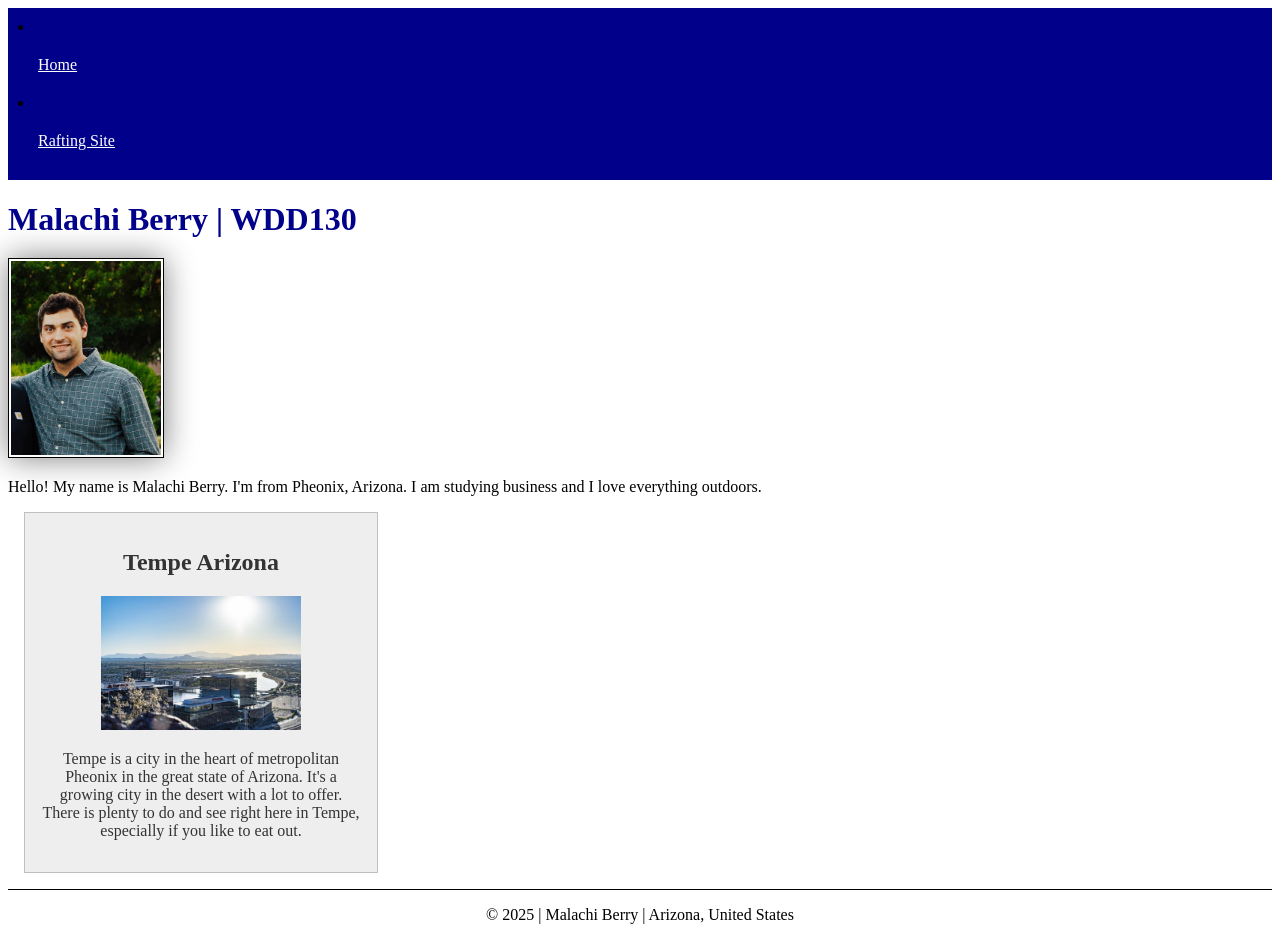
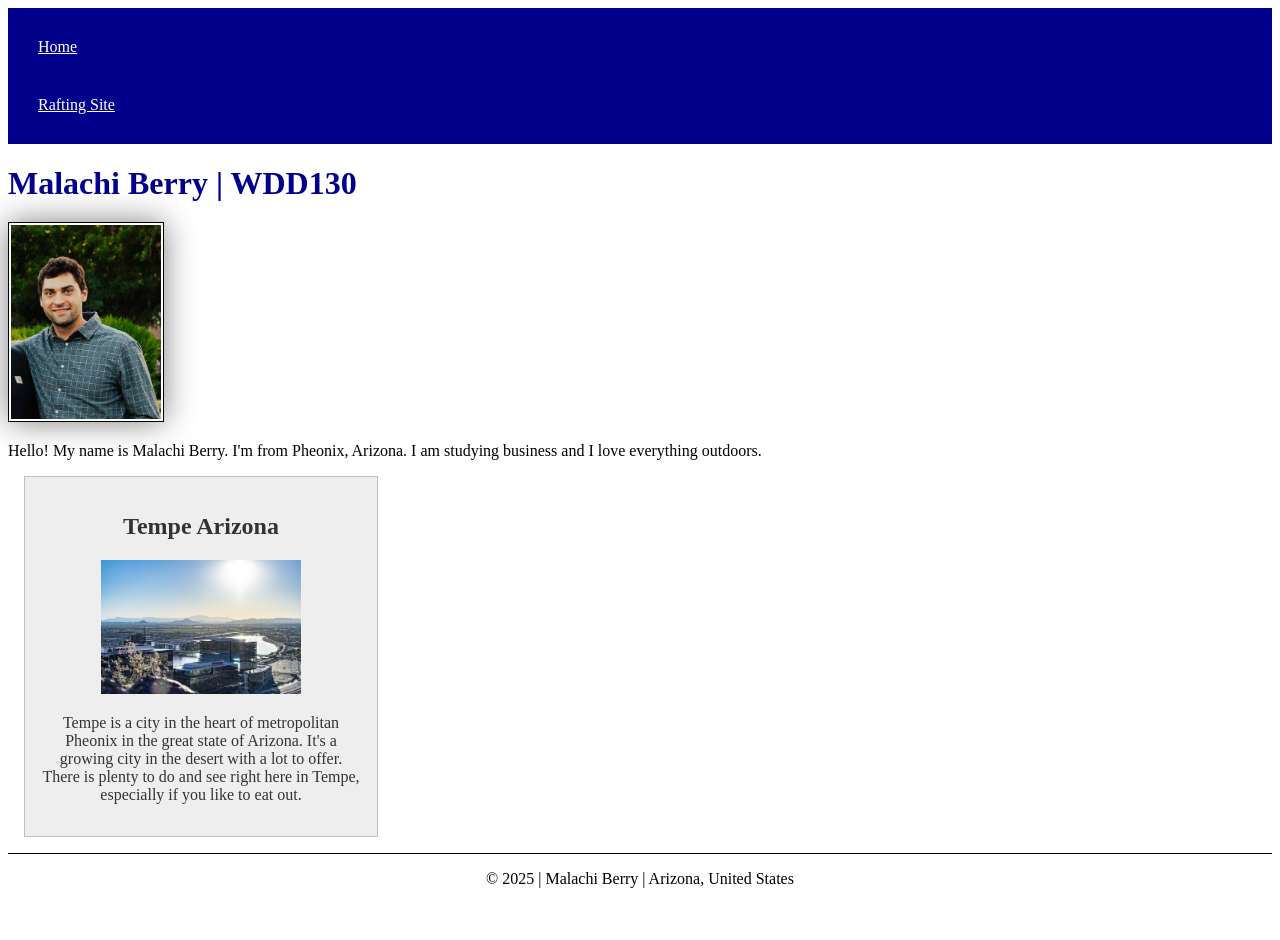
Before and after one commit to mberry-byu/wdd130, a plain HTML site: page index.html in a window 1280 px wide. After the commit the page ends 904 px from the top, so only its background shows below. Drawn offline with Linux system fonts and the light colour scheme.

Commit message:
corrected child elements

```diff
--- a/index.html
+++ b/index.html
@@ -11,8 +11,8 @@
     <body>
         <header>
             <nav>
-                <li><a href="#">Home</a>
-                <li><a href="wwr/">Rafting Site</a>
+                <a href="#">Home</a>
+                <a href="wwr/">Rafting Site</a>
             </nav>
         </header>
         <main>
```
